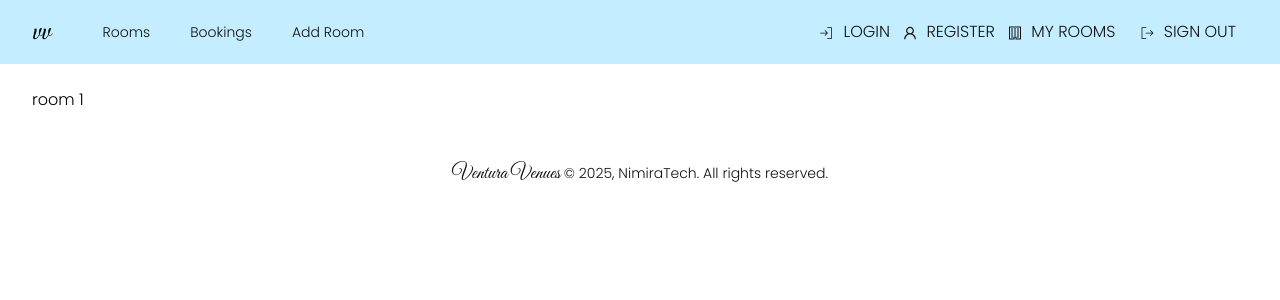
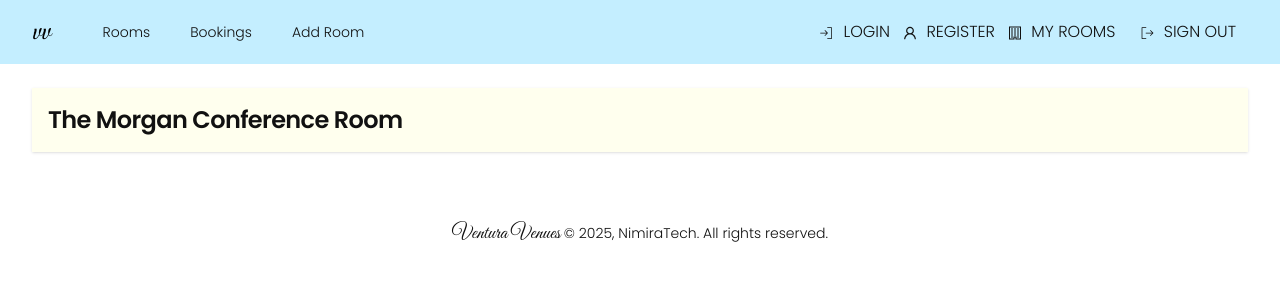
Before and after one commit to Nimira43/Ventura, a Next.js app: page /rooms/1 in a window 1280 px wide. Shown: the top 300 px of the page. Built offline with nearby package versions, Linux system fonts and the light colour scheme.

Commit message:
Everything is okay up to this point with the view room page

```diff
--- a/app/rooms/[id]/page.jsx
+++ b/app/rooms/[id]/page.jsx
@@ -1,22 +1,22 @@
 import Heading from '@/components/Heading'
-import BookingForm from '@/components/BookingForm'
-import Image from 'next/image'
-import Link from 'next/link'
-import { LuChevronLeftCircle } from 'react-icons/lu'
-// import rooms from '@/data/rooms.json'
+// import BookingForm from '@/components/BookingForm'
+// import Image from 'next/image'
+// import Link from 'next/link'
+// import { LuChevronLeftCircle } from 'react-icons/lu'
+import rooms from '@/data/rooms.json'
 
 const RoomPage = ({ params }) => {
   const { id } = params
-  // const room = rooms.find((room) => room.$id === id)
+  const room = rooms.find((room) => room.$id === id)
 
-  // if (!room) {
-  //   return <Heading title='Room Not Found' />
-  // }
+  if (!room) {
+    return <Heading title='Room Not Found' />
+  }
 
   return (
     <>
-      {/* <Heading title={ room.name } />
-      <div className="bg-light shadow rounded-lg p-6">
+      <Heading title={ room.name } />
+      {/* <div className="bg-light shadow rounded-lg p-6">
         <Link
           href="/"
           className="flex items-center text-grey-dk hover:text-dark mb-4"
@@ -57,7 +57,6 @@ const RoomPage = ({ params }) => {
         </div>
         <BookingForm />
       </div> */}
-      room {id}
     </>
    )
 }
```
